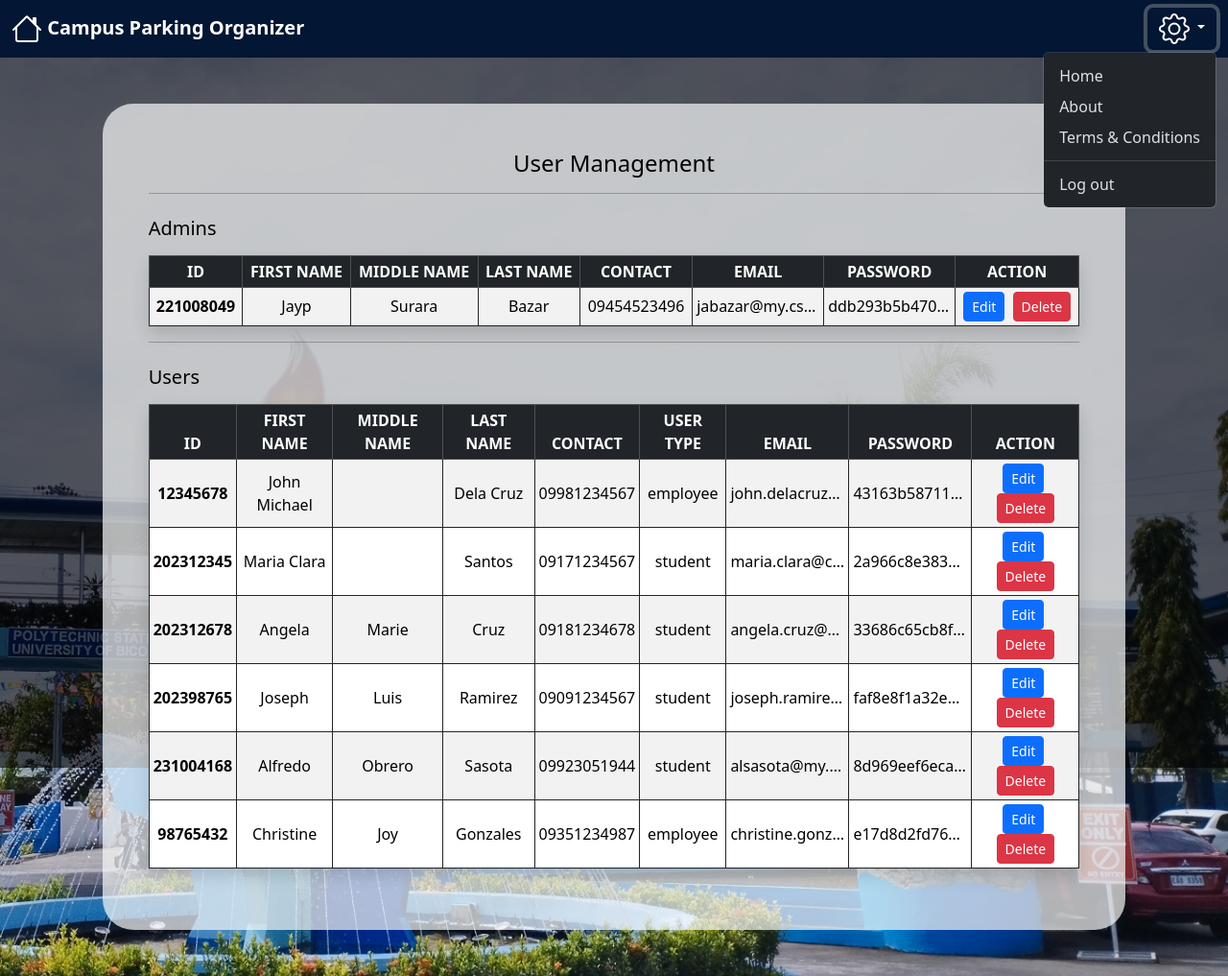
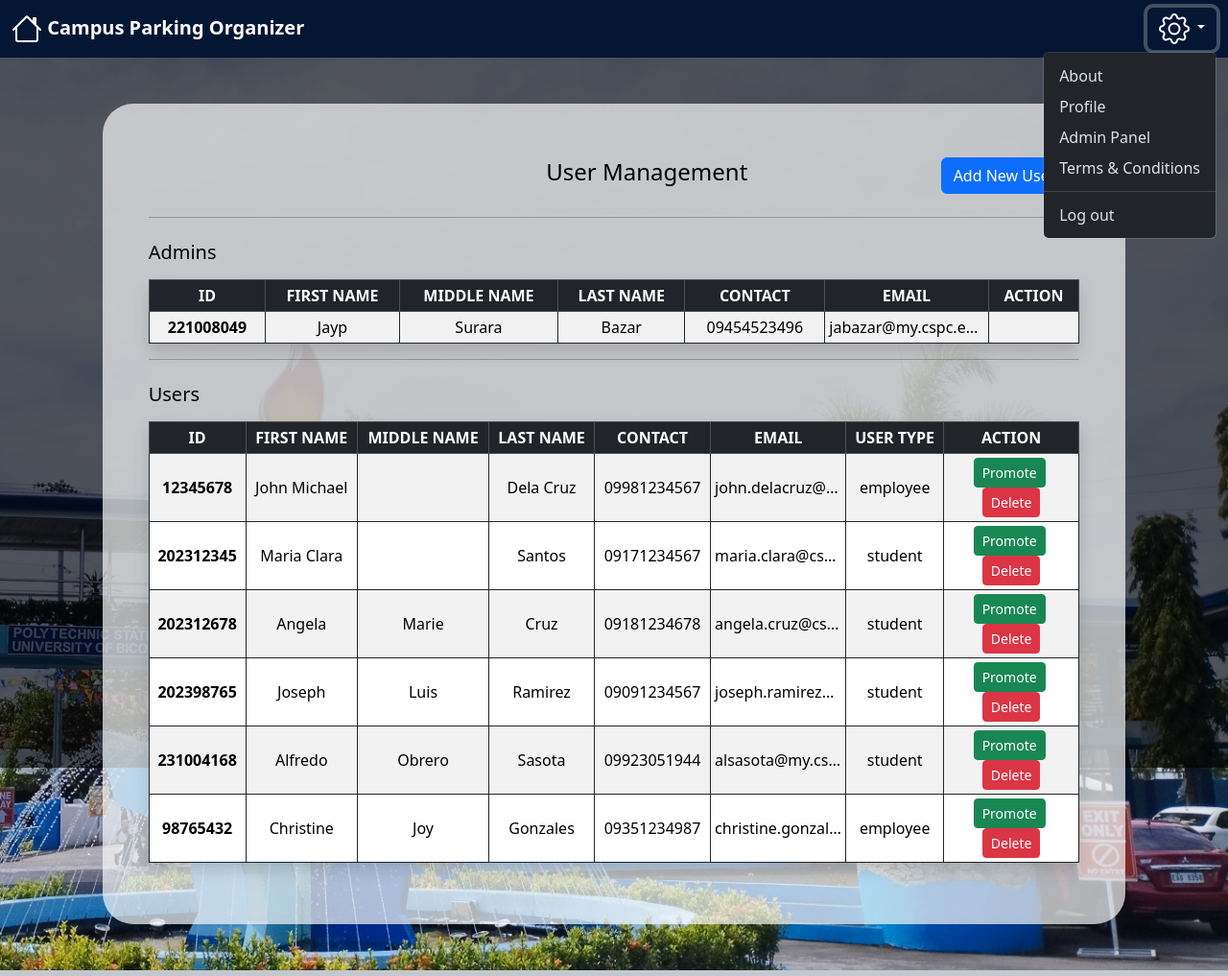
Before and after one commit to jaypbazar/Role-Based-Access-Control, a Flask app: page /manage_users in a window 1280 px wide, after a click that opens the changed part. Shown: the whole page at 96% size. Run offline with Flask 3, Linux system fonts and the light colour scheme; a user stored in the database is signed in; data comes from the database, SQL or seed files in the repository; some libraries are stand-ins or nearby versions.

Commit message:
Dropdown menu fixed

```diff
--- a/main.py
+++ b/main.py
@@ -9,7 +9,7 @@ app.config['REMEMBER_COOKIE_REFRESH_EACH_REQUEST'] = False
 app.config['WTF_CSRF_TIME_LIMIT'] = 3600
 app.config['SESSION_COOKIE_SECURE'] = True
 app.config['SESSION_COOKIE_HTTPONLY'] = True
-app.config['PERMANENT_SESSION_LIFETIME'] = timedelta(minutes=30)
+app.config['PERMANENT_SESSION_LIFETIME'] = timedelta(minutes=60)
 csrf = CSRFProtect(app)
 
 '''
@@ -133,9 +133,6 @@ def login():
 @app.route('/signup', methods=["GET", "POST"])
 @nocache
 def signup():
-    if 'user_id' in session:
-        return redirect(url_for("index"))
-
     if request.method == "POST":
         user_id = request.form.get("id")
         firstname = request.form.get("fname")
@@ -163,6 +160,10 @@ def signup():
             conn.close()
 
             flash("Registered successfully.", "success")
+
+            if session.get("role") == "admin":
+                return redirect(url_for("manage_users"))
+
             return render_template("login.html")
 
         except Exception as e:
@@ -356,6 +357,7 @@ def manage_users():
         cursor.execute(query)
 
         session['admin_list'] = cursor.fetchall()
+        session['is_admin_more_than_one'] = len(session.get('admin_list')) > 1
 
         cursor.close()
         conn.close()
@@ -392,5 +394,54 @@ def delete_user():
 
     return redirect(url_for("manage_users"))
 
+@app.route('/promote_user', methods=["POST", "GET"])
+@nocache
+def promote_user():
+    userID = request.form.get("user_id")
+    role = request.form.get('role')
+    new_role = "admin" if role == "employee" else "employee"
+
+    try:
+        conn = connectSQL()
+        cursor = conn.cursor()
+
+        query = "UPDATE users SET Role = %s WHERE ID = %s"
+        values = (new_role, userID)
+
+        cursor.execute(query, values)
+        conn.commit()
+
+        flash(f"User {userID} has been promoted.", "success")
+
+    except Exception as e:
+        print(f"Profile Error: {e}")
+        flash("Error promoting user.", "danger")
+
+    return redirect(url_for("manage_users"))
+
+@app.route('/demote_user', methods=["POST", "GET"])
+@nocache
+def demote_user():
+    userID = request.form.get("user_id")
+
+    try:
+        conn = connectSQL()
+        cursor = conn.cursor()
+
+        query = "UPDATE users SET Role = %s WHERE ID = %s"
+        values = ("student", userID)
+
+        cursor.execute(query, values)
+        conn.commit()
+
+        flash(f"User {userID} has been demoted.", "warning")
+
+    except Exception as e:
+        print(f"Profile Error: {e}")
+        flash("Error demoting user.", "danger")
+
+    return redirect(url_for("manage_users"))
+
+
 if __name__ == '__main__':
     app.run(host='0.0.0.0', port=5000, debug=True)
--- a/templates/base.html
+++ b/templates/base.html
@@ -46,9 +46,24 @@
                         <path d="M9.796 1.343c-.527-1.79-3.065-1.79-3.592 0l-.094.319a.873.873 0 0 1-1.255.52l-.292-.16c-1.64-.892-3.433.902-2.54 2.541l.159.292a.873.873 0 0 1-.52 1.255l-.319.094c-1.79.527-1.79 3.065 0 3.592l.319.094a.873.873 0 0 1 .52 1.255l-.16.292c-.892 1.64.901 3.434 2.541 2.54l.292-.159a.873.873 0 0 1 1.255.52l.094.319c.527 1.79 3.065 1.79 3.592 0l.094-.319a.873.873 0 0 1 1.255-.52l.292.16c1.64.893 3.434-.902 2.54-2.541l-.159-.292a.873.873 0 0 1 .52-1.255l.319-.094c1.79-.527 1.79-3.065 0-3.592l-.319-.094a.873.873 0 0 1-.52-1.255l.16-.292c.893-1.64-.902-3.433-2.541-2.54l-.292.159a.873.873 0 0 1-1.255-.52zm-2.633.283c.246-.835 1.428-.835 1.674 0l.094.319a1.873 1.873 0 0 0 2.693 1.115l.291-.16c.764-.415 1.6.42 1.184 1.185l-.159.292a1.873 1.873 0 0 0 1.116 2.692l.318.094c.835.246.835 1.428 0 1.674l-.319.094a1.873 1.873 0 0 0-1.115 2.693l.16.291c.415.764-.42 1.6-1.185 1.184l-.291-.159a1.873 1.873 0 0 0-2.693 1.116l-.094.318c-.246.835-1.428.835-1.674 0l-.094-.319a1.873 1.873 0 0 0-2.692-1.115l-.292.16c-.764.415-1.6-.42-1.184-1.185l.159-.291A1.873 1.873 0 0 0 1.945 8.93l-.319-.094c-.835-.246-.835-1.428 0-1.674l.319-.094A1.873 1.873 0 0 0 3.06 4.377l-.16-.292c-.415-.764.42-1.6 1.185-1.184l.292.159a1.873 1.873 0 0 0 2.692-1.115z"/>
                     </svg>
                 </button>
-                {% block menu %}{% endblock menu %}
-              </div>
-          </div>
+                <div class="dropdown-menu dropdown-menu-end dropdown-menu-start-md">
+                    <li><a class="dropdown-item" href="/about">About</a></li>
+                    {% if session.user_id %}
+                        <li><a class="dropdown-item" href="/profile">Profile</a></li>
+                        {% if session.role == 'admin' %}
+                            <li><a class="dropdown-item" href="/adminPanel">Admin Panel</a></li>
+                        {% endif %}
+                    {% endif %}
+                    <li><a class="dropdown-item" href="/terms">Terms &amp; Conditions</a></li>
+                    {% if session.user_id %}
+                    <div class="dropdown-divider"></div>
+                    <li><a class="dropdown-item" href="/logout">Log out</a></li>
+                    {% else %}
+                    <li><a class="dropdown-item" href="/login">Log in or Sign up</a></li>
+                    {% endif %}
+                </div>
+            </div>
+        </div>
     </nav>
     <div class="screen_cover"></div>
     {% block content %}{% endblock content %}
--- a/templates/userManagement.html
+++ b/templates/userManagement.html
@@ -2,20 +2,17 @@
 
 {% block title %}User Management{% endblock title %}
 
-{% block menu %}
-<div class="dropdown-menu dropdown-menu-end dropdown-menu-start-md">
-    <li><a class="dropdown-item" href="/">Home</a></li>
-    <li><a class="dropdown-item" href="/about">About</a></li>
-    <li><a class="dropdown-item" href="/terms">Terms &amp; Conditions</a></li>
-    <div class="dropdown-divider"></div>
-    <li><a class="dropdown-item" href="/logout">Log out</a></li>
-  </div>
-{% endblock menu %}
-
 {% block content %}
     <div class="row justify-content-center m-0 p-0">
         <div class="container bg-light col-10 m-5 p-5 rounded-5 text-black overflow-auto" style="--bs-bg-opacity: .7">
-            <h4 class="text-center">User Management</h4>
+            <nav class="navbar">
+                <div class="container-fluid">
+                  <div></div>
+                  <div></div>
+                  <h4 class="text-center">User Management</h4>
+                  <a href="/signup" class="btn btn-primary">Add New User</a>
+                </div>
+              </nav>
             {% if session.admin_list %}
             <hr>
                 <table class="table table-hover table-striped table-bordered border-dark caption-top align-middle table-sm shadow">
@@ -28,7 +25,6 @@
                             <th class="text-uppercase">Last Name</th>
                             <th class="text-uppercase">Contact</th>
                             <th class="text-uppercase">Email</th>
-                            <th class="text-uppercase">Password</th>
                             <th class="text-uppercase">Action</th>
                         </tr>
                     </thead>
@@ -41,18 +37,19 @@
                             <td>{{user[3]}}</td>
                             <td>{{user[6]}}</td>
                             <td>{{user[5]}}</td>
-                            <td>{{user[7]}}</td>
                             <td class="text-center">
-                                <form action="/edit_profile" method="POST" class="d-inline">
+                                {% if session.is_admin_more_than_one %}
+                                <form action="/demote_user" method="POST" class="d-inline">
                                     <input type="hidden" name="csrf_token" value="{{ csrf_token() }}">
                                     <input type="hidden" name="user_id" value="{{user[0]}}">
-                                    <button type="submit" class="btn btn-primary btn-sm me-1">Edit</button>
+                                    <button type="submit" class="btn btn-warning btn-sm me-1">Demote</button>
                                 </form>
                                 <a href="#" class="delete-user btn btn-danger btn-sm"
                                    data-user-id="{{user[0]}}"
                                    data-user-name="{{user[1]}} {{user[3]}}"
                                    data-bs-toggle="modal"
                                    data-bs-target="#deleteConfirmModal">Delete</a>
+                                {% endif %}
                             </td>
                         </tr>
                         {% endfor %}
@@ -71,9 +68,8 @@
                             <th class="text-uppercase">Middle Name</th>
                             <th class="text-uppercase">Last Name</th>
                             <th class="text-uppercase">Contact</th>
+                            <th class="text-uppercase">Email</th>
                             <th class="text-uppercase">User Type</th>
-                            <th class="text-uppercase">Email</th>
-                            <th class="text-uppercase">Password</th>
                             <th class="text-uppercase">Action</th>
                         </tr>
                     </thead>
@@ -85,14 +81,14 @@
                             <td>{{user[2]}}</td>
                             <td>{{user[3]}}</td>
                             <td>{{user[6]}}</td>
+                            <td>{{user[5]}}</td>
                             <td>{{user[4]}}</td>
-                            <td>{{user[5]}}</td>
-                            <td>{{user[7]}}</td>
                             <td class="text-center">
-                                <form action="/edit_profile" method="POST" class="d-inline">
+                                <form action="/promote_user" method="POST" class="d-inline">
                                     <input type="hidden" name="csrf_token" value="{{ csrf_token() }}">
                                     <input type="hidden" name="user_id" value="{{user[0]}}">
-                                    <button type="submit" class="btn btn-primary btn-sm me-1">Edit</button>
+                                    <input type="hidden" name="role" value="{{user[4]}}">
+                                    <button type="submit" class="btn btn-success btn-sm me-1">Promote</button>
                                 </form>
                                 <a href="#" class="delete-user btn btn-danger btn-sm"
                                    data-user-id="{{user[0]}}"
```
Also changed, not shown: templates/about.html (+0 -16 lines), templates/adminPanel.html (+0 -10 lines), templates/index.html (+0 -16 lines), templates/login.html (+0 -8 lines), templates/profile.html (added, +82 -0 lines), templates/signup.html (+10 -10 lines), templates/terms.html (+0 -16 lines).
